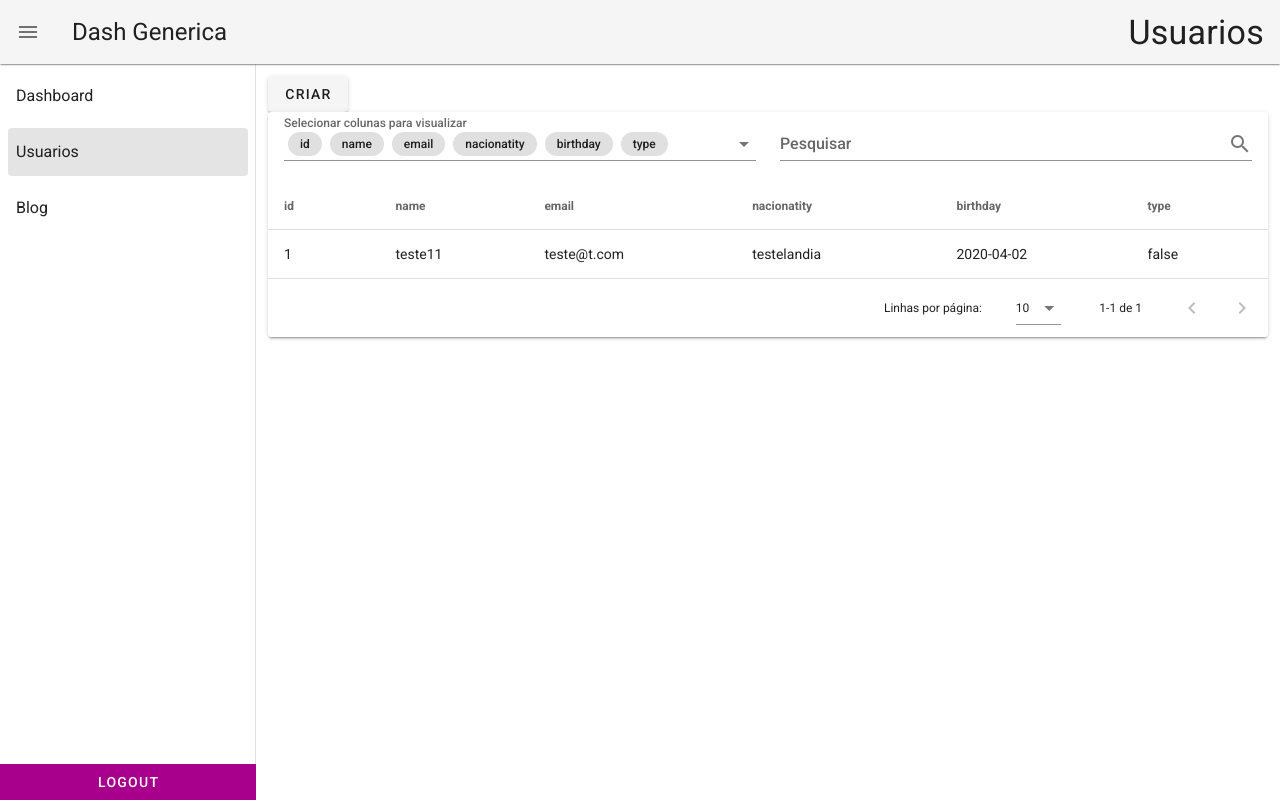
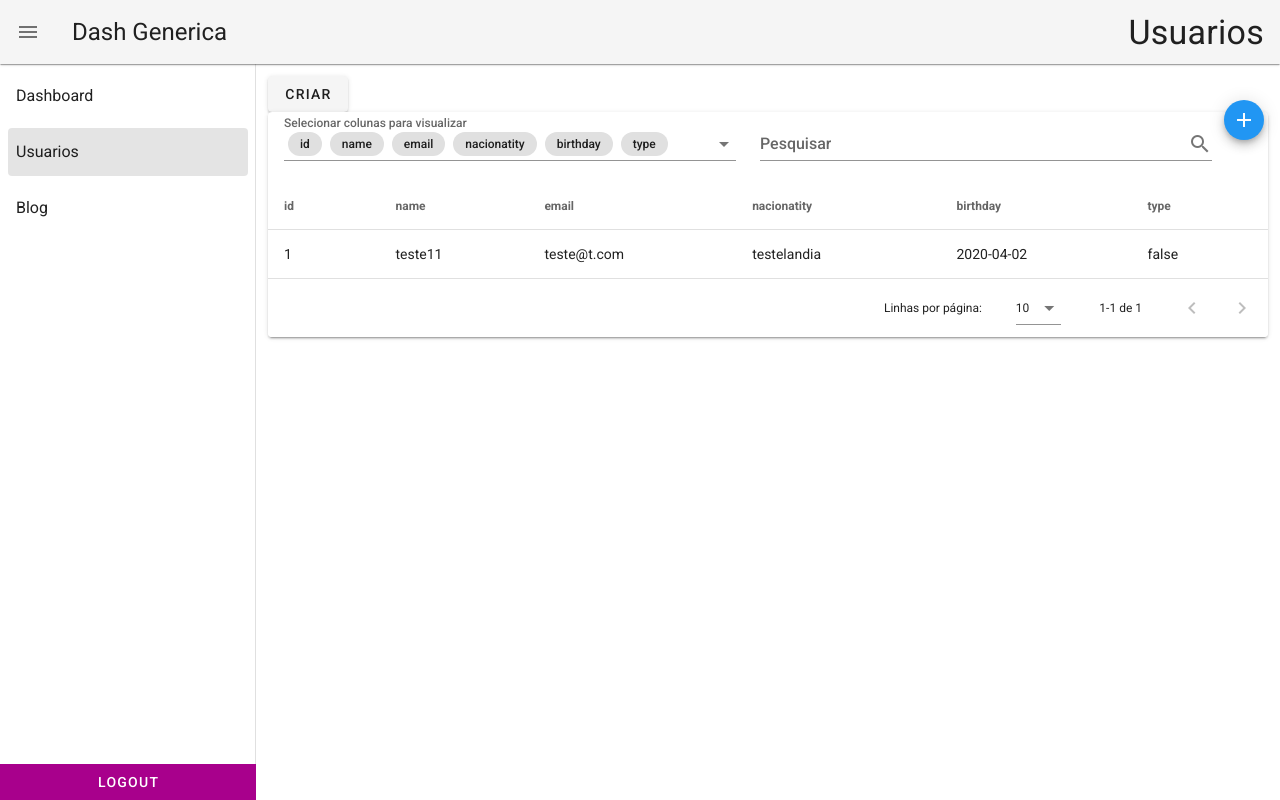
Before and after one commit to mateusdalmeida/dashboard, a Vue app: page /users in a window 1280 px wide. Built offline with nearby package versions, Linux system fonts and the light colour scheme; data requests are answered from the project's data file.

Commit message:
Small update on create button

```diff
--- a/src/components/GenericTable.vue
+++ b/src/components/GenericTable.vue
@@ -23,6 +23,9 @@
             hide-details
           ></v-text-field>
         </v-col>
+        <v-btn fab dark color="blue" small @click="createItem">
+          <v-icon>mdi-plus</v-icon>
+        </v-btn>
       </v-row>
     </v-card-title>
     <v-data-table
@@ -77,6 +80,9 @@ export default {
   methods: {
     editItem(item) {
       this.$emit("edit-item", item);
+    },
+    createItem(item) {
+      this.$emit("create-item");
     }
   }
 };
--- a/src/components/GenericView.vue
+++ b/src/components/GenericView.vue
@@ -1,7 +1,12 @@
 <template>
   <div>
     <v-btn @click="editorDialog = true">criar</v-btn>
-    <generic-table v-if="genericData.length > 0" :tableData="genericData" @edit-item="editItem" />
+    <generic-table
+      v-if="genericData.length > 0"
+      :tableData="genericData"
+      @edit-item="editItem"
+      @create-item="createItem"
+    />
     <Loading-data v-if="isLoading" />
     <p v-if="genericData.length == 0 && isLoading == false">Sem dados para mostrar no momento</p>
     <generic-editor
@@ -30,6 +35,10 @@ export default {
     genericData: []
   }),
   methods: {
+    createItem() {
+      this.itemToUpdate = undefined;
+      this.editorDialog = true;
+    },
     async editItem(item) {
       // recupera os dados daquele item especifico
       // para enviar ao editor
--- a/src/views/Users.vue
+++ b/src/views/Users.vue
@@ -1,7 +1,12 @@
 <template>
   <div>
     <v-btn @click="editorDialog = true">criar</v-btn>
-    <generic-table v-if="genericData.length > 0" :tableData="genericData" @edit-item="editItem" />
+    <generic-table
+      v-if="genericData.length > 0"
+      :tableData="genericData"
+      @edit-item="editItem"
+      @create-item="createItem"
+    />
     <Loading-data v-if="isLoading" />
     <p v-if="genericData.length == 0 && isLoading == false">Sem dados para mostrar no momento</p>
     <generic-editor
@@ -31,6 +36,10 @@ export default {
     genericData: []
   }),
   methods: {
+    createItem() {
+      this.itemToUpdate = undefined;
+      this.editorDialog = true;
+    },
     async editItem(item) {
       // recupera os dados daquele item especifico
       // para enviar ao editor
```
